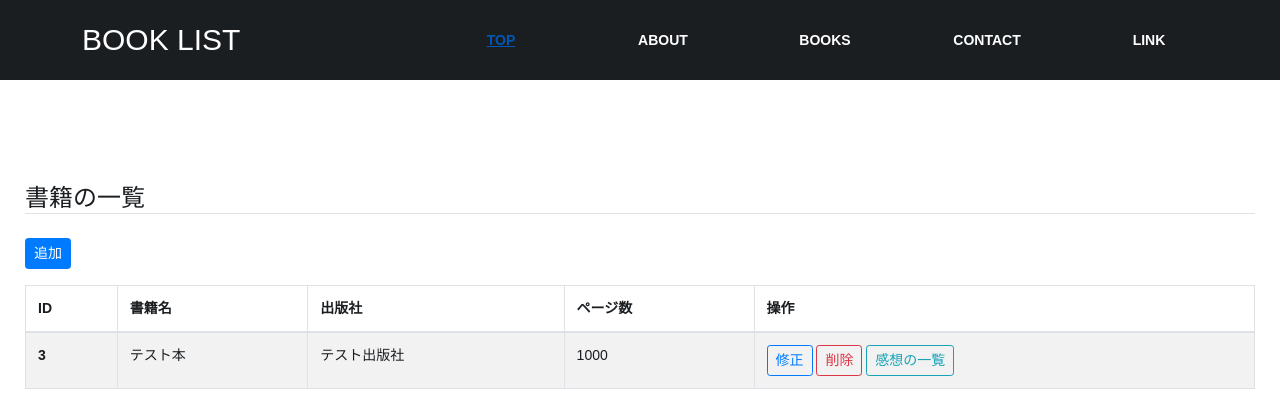
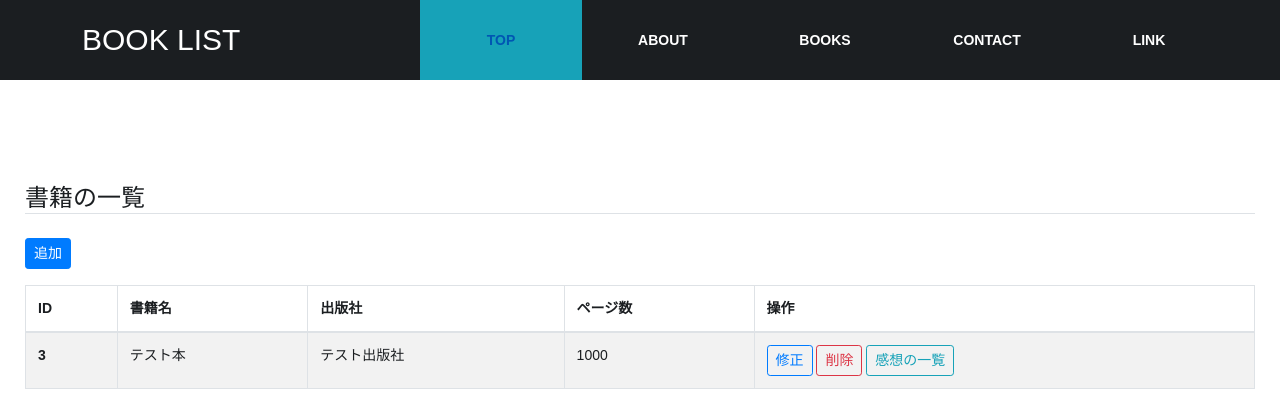
Before and after one commit to yusukeyama/inner-format, a Django app: page /sail/book/ in a window 1280 px wide, with the pointer over the restyled element. Shown: the top 420 px of the page. Run offline with Django 3.2, Linux system fonts and the light colour scheme; data comes from the database, SQL or seed files in the repository; some libraries are stand-ins or nearby versions.

Commit message:
add hover style

```diff
--- a/mysite/sail/static/sail/css/style.css
+++ b/mysite/sail/static/sail/css/style.css
@@ -26,6 +26,10 @@ a {
     color: #fff;
 }
 
+a:hover {
+    background-color: #17a2b8;
+    text-decoration: none;
+}
 
 .header-inner {
     position: relative;
```
